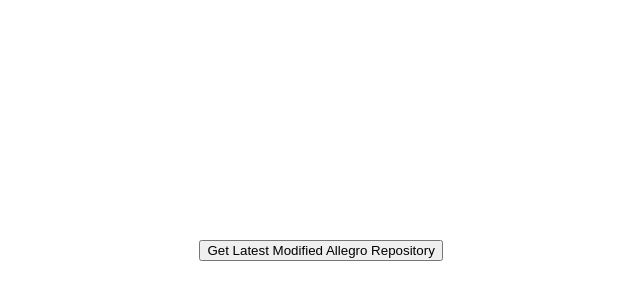
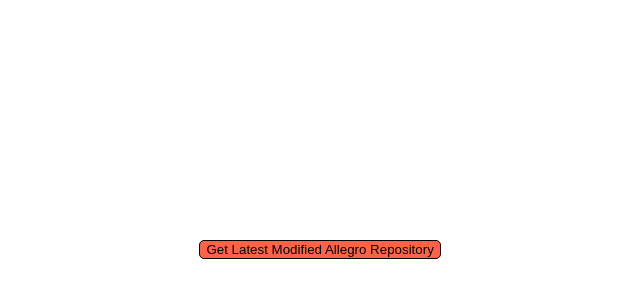
Before and after one commit to jacekkowalczyk91/github-app, a React (Create React App) app: page / in a window 1280 px wide. Shown: the top 300 px of the page, without its empty margins (223-863 px from the left). Built offline with nearby package versions, Linux system fonts and the light colour scheme.

Commit message:
css changes

```diff
--- a/src/Components/GithubView/GithubView.css
+++ b/src/Components/GithubView/GithubView.css
@@ -5,6 +5,9 @@
 }
 .btn {
     margin-bottom: 10%;
+    border-radius: 5px;
+    background: tomato;
+    border: 1px solid black;
 }
 
 .show {
--- a/src/Components/GithubView/GithubView.js
+++ b/src/Components/GithubView/GithubView.js
@@ -35,6 +35,7 @@
                 onSubmit={this.fetchData}
             >
                 <button
+                    className='btn'
                     onClick={this.handleClick}
                     type='submit'
                 >Get Latest Modified Allegro Repository
```
